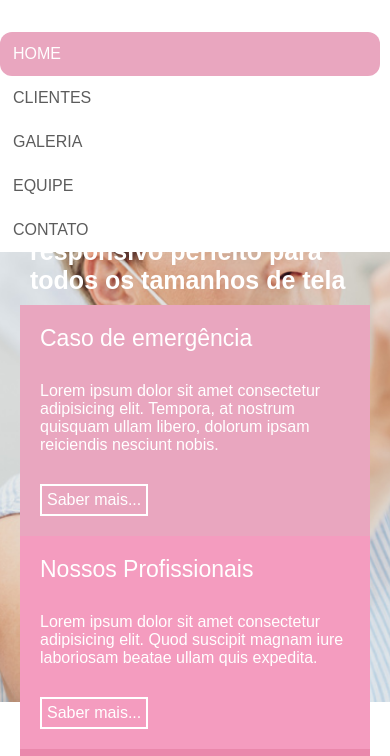
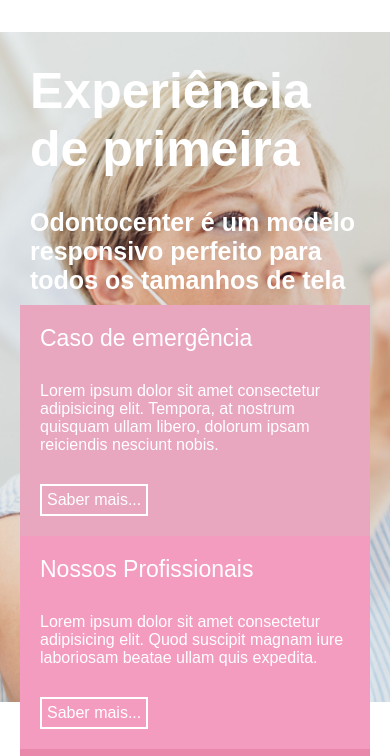
Before and after one commit to g-reissantana/Medicenter, a plain HTML site: page index.html in a window 390 px wide. Shown: the part 88-844 px from the top of the page. Drawn offline with Linux system fonts and the light colour scheme.

Commit message:
Update index.html
Corrigindo um erro no menu mobile

```diff
--- a/index.html
+++ b/index.html
@@ -29,7 +29,7 @@
                         <div class="mm_line"></div>
                         <div class="mm_line"></div>
                     </div>
-                    <ul>
+                    <ul class="displayNone">
                         <li class="active"><a href="/">HOME</a></li>
                         <li><a href="/">Clientes</a></li>
                         <li><a href="/">Galeria</a></li>
```
